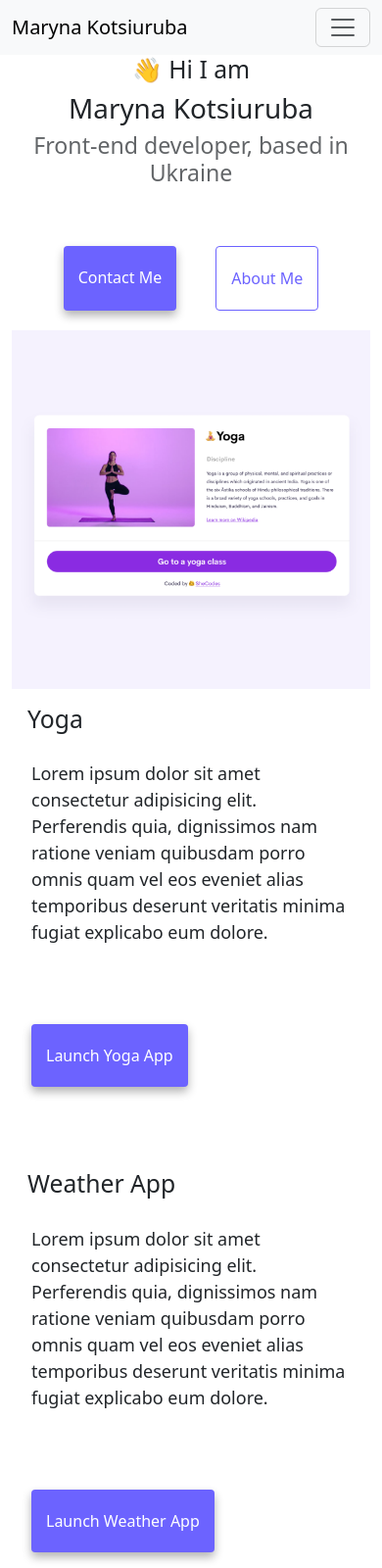
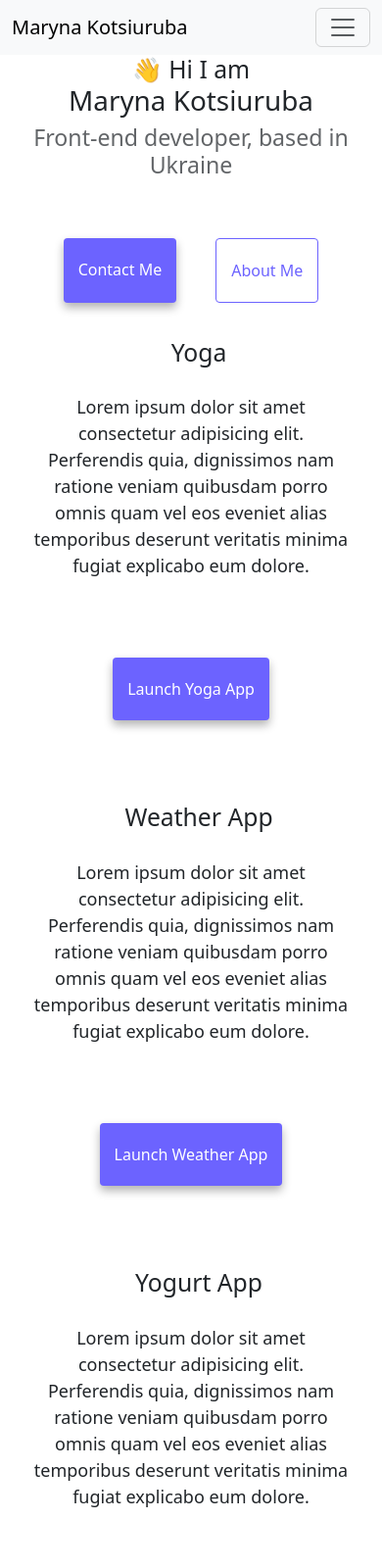
Before and after one commit to MarynaKotsiuruba/My-Responsive-Project, a plain HTML site: page index.html in a window 390 px wide. Shown: the top 1600 px of the page at 98% size. Drawn offline with nearby package versions, Linux system fonts and the light colour scheme.

Commit message:
updated for mobile devices

```diff
--- a/index.html
+++ b/index.html
@@ -15,7 +15,7 @@
     />
   </head>
   <body>
-    <nav class="navbar navbar-expand-lg bg-body-tertiary">
+   <nav class="navbar navbar-expand-lg bg-body-tertiary">
         <div class="container">
           <a class="navbar-brand" href="index.html" title="Home">Maryna Kotsiuruba </a>
           <button
@@ -46,7 +46,7 @@
           </div>
         </div>
       </nav>
-    <h2>👋 Hi I am</h2>
+    <h2 class="greeting">👋 Hi I am</h2>
     <h1>Maryna Kotsiuruba</h1>
     <h3>Front-end developer, based in Ukraine</h3>
     <div class="navigation-links">
@@ -56,17 +56,17 @@
     <div class="container">
       <div class="row">
         <div class="col-sm-6">
-          <img src="images/yoga.png" class="img-fluid img-rounded" alt="Yoga app" />
+          <img src="images/yoga.png" class="img-fluid img-rounded d-none d-sm-block" alt="Yoga app" />
         </div>
         <div class="col-sm-6">
-          <h2 class="text-start mt-3 ms-3">Yoga</h2>
-          <p class="text-start">
+          <h2 class="mt-3 ms-3 ">Yoga</h2>
+          <p>
             Lorem ipsum dolor sit amet consectetur adipisicing elit. Perferendis
             quia, dignissimos nam ratione veniam quibusdam porro omnis quam vel
             eos eveniet alias temporibus deserunt veritatis minima fugiat
             explicabo eum dolore.
           </p>
-          <div class="navigation-links d-flex justify-content-start">
+          <div class="navigation-links mobile-link desktop-link">
             <a href="index.html" class="contact-link" title="Yoga App">Launch Yoga App</a>
           </div>
         </div>
@@ -75,36 +75,36 @@
       <br />
       <div class="row">
         <div class="col-sm-6">
-          <h2 class="text-start mt-3 ms-3">Weather App</h2>
-          <p class="text-start">
+          <h2 class="mt-3 ms-3">Weather App</h2>
+          <p>
             Lorem ipsum dolor sit amet consectetur adipisicing elit. Perferendis
             quia, dignissimos nam ratione veniam quibusdam porro omnis quam vel
             eos eveniet alias temporibus deserunt veritatis minima fugiat
             explicabo eum dolore.
           </p>
-          <div class="navigation-links d-flex justify-content-start">
+          <div class="navigation-links mobile-link desktop-link">
             <a href="index.html" class="contact-link" title="Weather App">Launch Weather App</a>
           </div>
         </div>
         <div class="col-sm-6">
-          <img src="images/weather.png" class="img-fluid img-rounded" alt="Weather app" />
+          <img src="images/weather.png" class="img-fluid img-rounded d-none d-sm-block" alt="Weather app" />
         </div>
       </div>
       <br />
       <br />
       <div class="row">
         <div class="col-sm-6">
-          <img src="images/yogurt.png" class="img-fluid img-rounded" alt="Yogurt app" />
+          <img src="images/yogurt.png" class="img-fluid img-rounded d-none d-sm-block" alt="Yogurt app" />
         </div>
         <div class="col-sm-6">
-          <h2 class="text-start mt-3 ms-3">Yogurt App</h2>
-          <p class="text-start">
+          <h2 class="mt-3 ms-3">Yogurt App</h2>
+          <p>
             Lorem ipsum dolor sit amet consectetur adipisicing elit. Perferendis
             quia, dignissimos nam ratione veniam quibusdam porro omnis quam vel
             eos eveniet alias temporibus deserunt veritatis minima fugiat
             explicabo eum dolore.
           </p>
-          <div class="navigation-links d-flex justify-content-start">
+          <div class="navigation-links mobile-link desktop-link">
             <a href="index.html" class="contact-link" title="Yogurt App">Launch Yogurt App</a>
           </div>
         </div>
--- a/src/style.css
+++ b/src/style.css
@@ -9,14 +9,14 @@
   }
 
   h1,
-  h2,
-  h3 {
+  h3, .greeting {
     text-align: center;
     margin: 0;
   }
 
   h1 {
     font-size: 96px;
+
   }
 
   h2 {
@@ -33,7 +33,6 @@
     border-radius: 4px;
     font-size: 18px;
     line-height: 1.5;
-    text-align: center;
   }
 
   .navigation-links {
@@ -41,7 +40,10 @@
     margin-top: 40px;
     justify-content: center;
   }
-
+  .desktop-link {
+    display: flex;
+    justify-content: flex-start;
+  }
   .navigation-links a {
     margin: 20px;
     border-radius: 4px;
@@ -72,6 +74,7 @@
   .about-paragraphs {
     display: flex;
     margin: 30px 0;
+    text-align: center;
   }
 
   .about-paragraphs p {
@@ -89,3 +92,15 @@
   .email-link:hover {
     text-decoration: underline;
   }
+  @media (max-width: 576px) {
+ h2, p {
+  text-align: center;
+ }
+ h2 {
+  font-size: 32px;
+ }
+ .mobile-link{
+  display: flex;
+  justify-content: center;
+ }
+  }
```
Also changed, not shown: about.html (+4 -4 lines).
